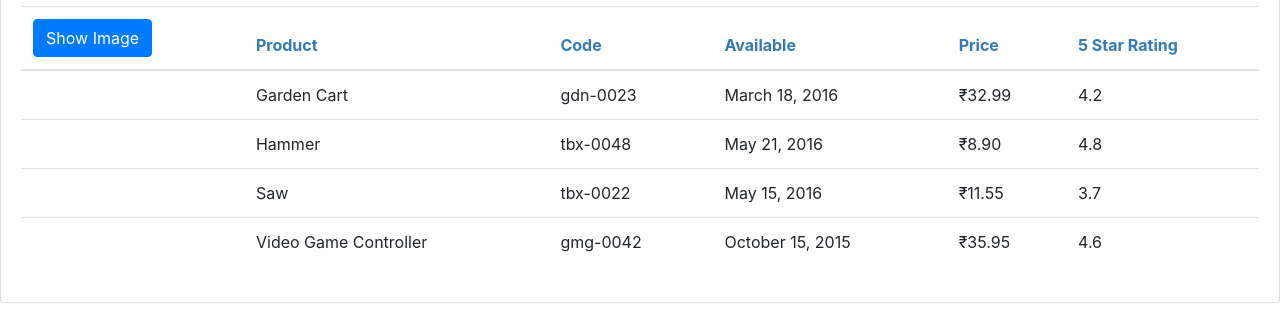
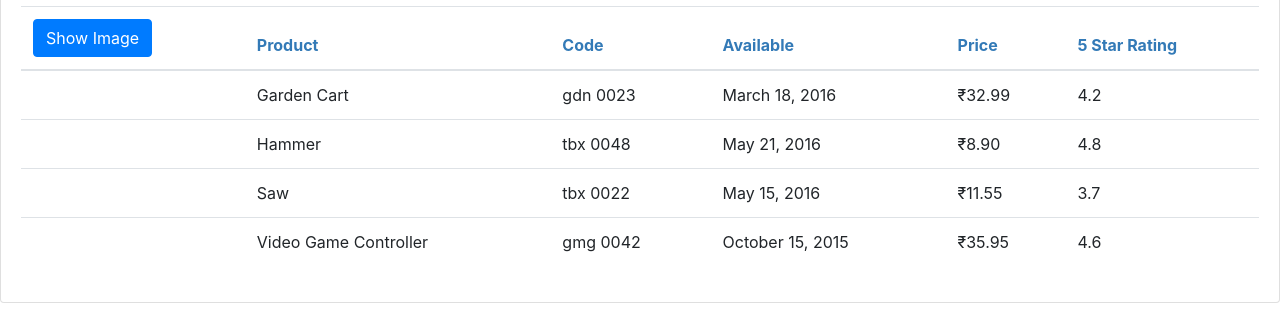
Before and after one commit to ayush8010720467/APM-Start, an Angular app: page /welcome in a window 1280 px wide. Shown: the part 202-518 px from the top of the page. Built offline with nearby package versions, Linux system fonts and the light colour scheme.

Commit message:
custom Pipes implementation

```diff
--- a/src/app/app.module.ts
+++ b/src/app/app.module.ts
@@ -3,11 +3,13 @@
 import{ FormsModule } from '@angular/forms'
 import { AppComponent } from './app.component';
 import { ProductListComponent } from './products/product-list.component';
+import { ConvertToSpacePipe } from './shared/convert-to-spaces.pipe';
 
 @NgModule({
   declarations: [
     AppComponent,
-    ProductListComponent
+    ProductListComponent,
+    ConvertToSpacePipe
   ],
   imports: [
     BrowserModule,
--- a/src/app/products/product-list.component.html
+++ b/src/app/products/product-list.component.html
@@ -50,7 +50,7 @@
                     <td>{{product.productName}}</td>
 
 
-                    <td>{{product.productCode | lowercase}}</td>
+                    <td>{{product.productCode | lowercase | convertToSpaces: '-' }}</td>
 
                     <td>{{product.releaseDate}}</td>
 
--- a/src/app/products/product-list.component.ts
+++ b/src/app/products/product-list.component.ts
@@ -15,6 +15,8 @@
     imgPadding:number = .05;
     showImage: boolean=false;
     listFilter:string = 'cart';
+
+
     products: IProduct[]=[
           {
             "productId": 2,
--- /dev/null
+++ b/src/app/shared/convert-to-spaces.pipe.ts
@@ -0,0 +1,10 @@
+import{ Pipe, PipeTransform } from '@angular/core'
+
+@Pipe({
+    name: 'convertToSpaces'
+})
+export class ConvertToSpacePipe implements PipeTransform{
+    transform(value: string, charecter: string):string{
+        return value.replace(charecter," ");
+    }
+}
```
